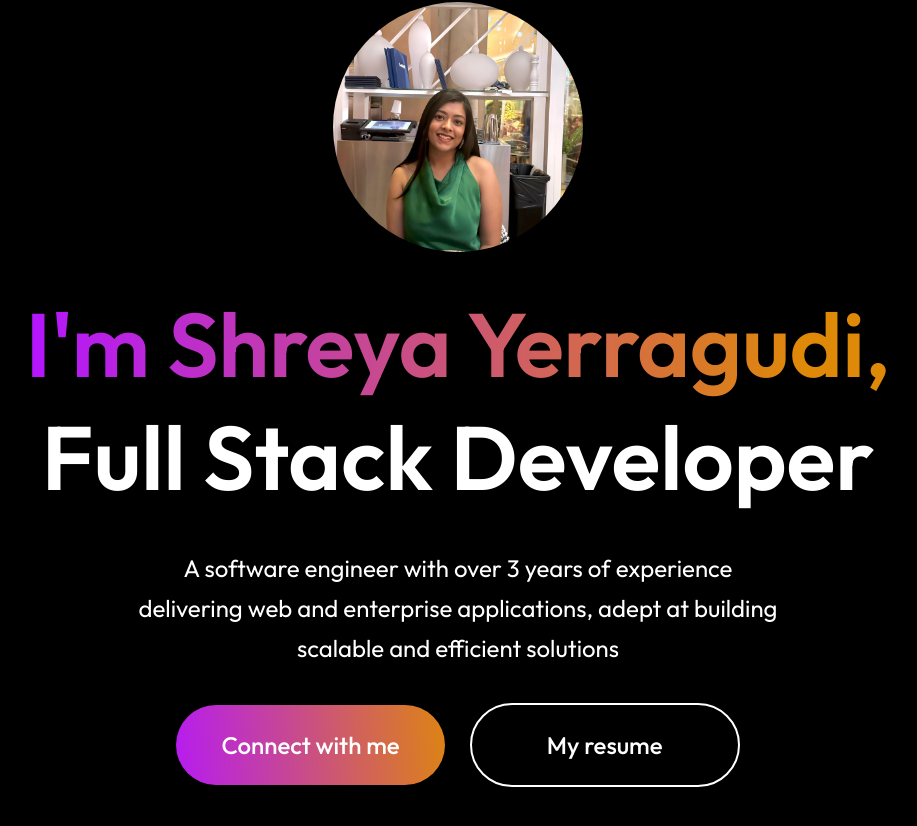
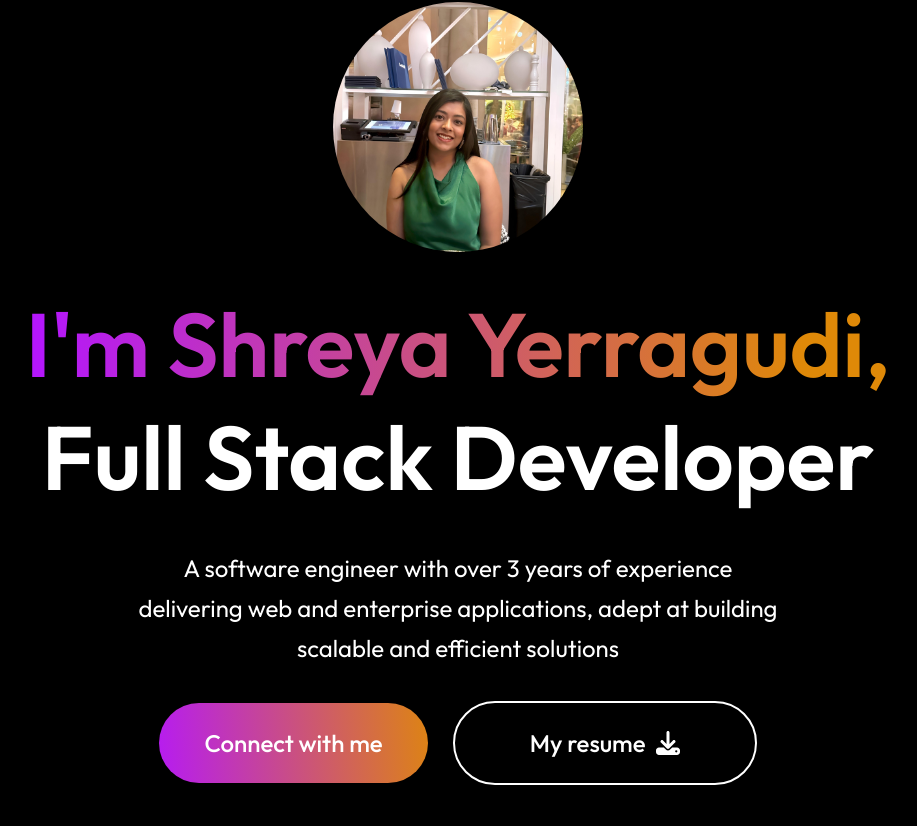
Before and after one commit to shreyareddy6/react-portfolio, a React (Vite) app: page / in a window 1280 px wide. Shown: the part 208-1034 px from the top of the page, without its empty margins (182-1099 px from the left). Built offline with nearby package versions, Linux system fonts and the light colour scheme.

Commit message:
added resume download functionality

```diff
--- a/package.json
+++ b/package.json
@@ -10,6 +10,8 @@
     "preview": "vite preview"
   },
   "dependencies": {
+    "@fortawesome/free-solid-svg-icons": "^6.6.0",
+    "@fortawesome/react-fontawesome": "^0.2.2",
     "react": "^18.3.1",
     "react-anchor-link-smooth-scroll": "^1.0.12",
     "react-dom": "^18.3.1",
--- a/src/Components/Hero/Hero.css
+++ b/src/Components/Hero/Hero.css
@@ -55,18 +55,20 @@
   text-decoration: none;
 }
 
-.hero-resume {
+.resume-button {
+  color: white;
   padding: 25px 75px;
   border-radius: 50px;
   border: 2px solid #fff;
   cursor: pointer;
+  text-decoration: none;
 }
 
 .hero-connect:hover {
   border: 2px solid #fff;
 }
 
-.hero-resume:hover {
+.resume-button:hover {
   border-color: #b415ff;
 }
 
--- a/src/Components/Hero/Hero.jsx
+++ b/src/Components/Hero/Hero.jsx
@@ -2,6 +2,8 @@ import React from "react";
 import "./Hero.css";
 import profile_img from "../../assets/profile_img.jpg";
 import { Link } from "react-router-dom";
+import { FontAwesomeIcon } from "@fortawesome/react-fontawesome";
+import { faDownload } from "@fortawesome/free-solid-svg-icons";
 
 const Hero = () => {
   return (
@@ -20,7 +22,16 @@ const Hero = () => {
         <div className="hero-connect">
           <Link to="/Contact">Connect with me</Link>
         </div>
-        <div className="hero-resume">My resume</div>
+        <div className="hero-resume">
+          <a
+            href="https://docs.google.com/document/d/14JTDBAFAEK92VdxpWv4LBh6lVShwNVhNy2oRz4qsz3s/export?format=pdf"
+            download="Shreya_Yerragudi_Resume.pdf"
+            className="resume-button"
+          >
+            <span style={{ marginRight: "10px" }}>My resume</span>
+            <FontAwesomeIcon icon={faDownload} style={{ color: "#ffffff" }} />
+          </a>
+        </div>
       </div>
     </div>
   );
--- a/src/Components/Navbar/Navbar.jsx
+++ b/src/Components/Navbar/Navbar.jsx
@@ -34,6 +34,7 @@ const Navbar = () => {
             className={
               currentPage === "/" ? "my-nav-link-active" : "my-nav-link"
             }
+            onClick={closeMenu}
           >
             Home
             {currentPage === "/" && (
@@ -47,8 +48,9 @@ const Navbar = () => {
             className={
               currentPage === "/About" ? "my-nav-link-active" : "my-nav-link"
             }
+            onClick={closeMenu}
           >
-            About
+            About Me
             {currentPage === "/About" && (
               <img src={underline} alt="underline" className="underline-img" />
             )}
@@ -60,6 +62,7 @@ const Navbar = () => {
             className={
               currentPage === "/MyWork" ? "my-nav-link-active" : "my-nav-link"
             }
+            onClick={closeMenu}
           >
             My Work
             {currentPage === "/MyWork" && (
@@ -73,6 +76,7 @@ const Navbar = () => {
             className={
               currentPage === "/Contact" ? "my-nav-link-active" : "my-nav-link"
             }
+            onClick={closeMenu}
           >
             Contact
             {currentPage === "/Contact" && (
```
Also changed, not shown: 2 other files (tests, documents, lock files or other folders).
